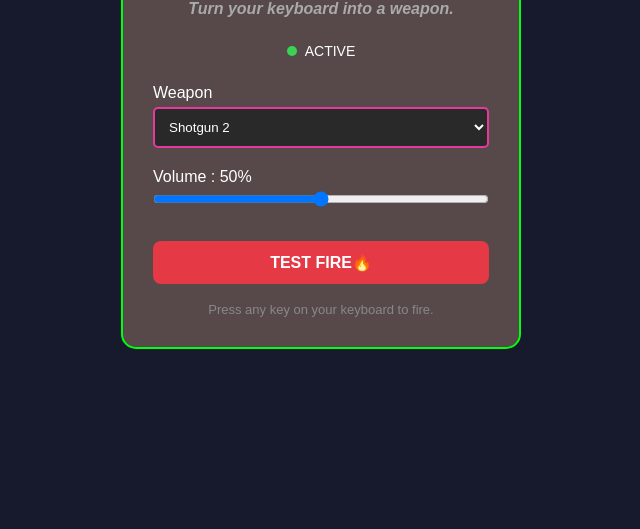
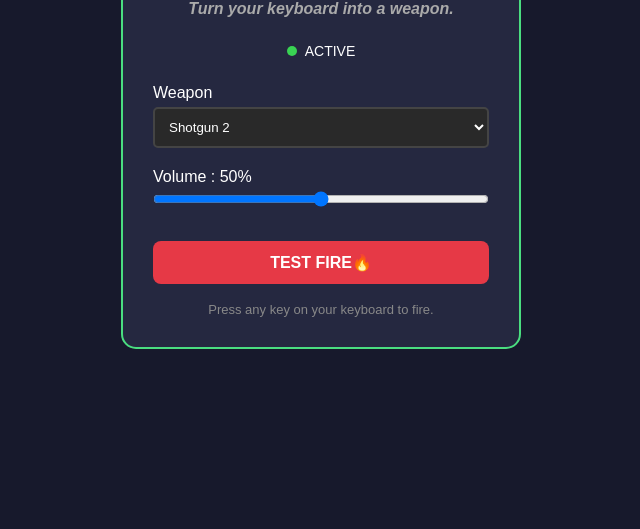
Before and after one commit to asef-mahir/KeyShot, a plain HTML site: page index.html in a window 1280 px wide. Shown: the part 271-800 px from the top of the page, without its empty margins (319-959 px from the left). Drawn offline with Linux system fonts and the light colour scheme.

Commit message:
transform, transition, relevant bg

```diff
--- a/style.css
+++ b/style.css
@@ -21,8 +21,8 @@ body{
     width : 400px;
     padding: 30px;
 
-    background: #574949;
-    border: 2px solid #00ff0d;
+    background: #252840;
+    border: 2px solid #4ade80;
     border-radius : 15px;
 
     text-align : center;
@@ -35,6 +35,7 @@ header h1{
 
 header p {
     color: #aaa;
+    margin-bottom: 10px;
 }
 
 .status{
@@ -80,7 +81,7 @@ select{
     background: #292929;
     color: white;
 
-    border: 2px solid #e5399d;
+    border: 2px solid #444;
     border-radius: 5px;
 }
 
@@ -99,6 +100,8 @@ select{
     font-size: 16px;
     font-weight:bold;
 
+    transition: transform 0.1s ease, background 0.1s ease;
+
     cursor: pointer;
 }
 
@@ -106,6 +109,10 @@ select{
     background: #ff4d5a;
 }
 
+#test-fire:active {
+    transform : scale(0.97);
+    background: #c1121f;
+}
 .hint{
     margin-top : 18px;
     color: #888;
```
